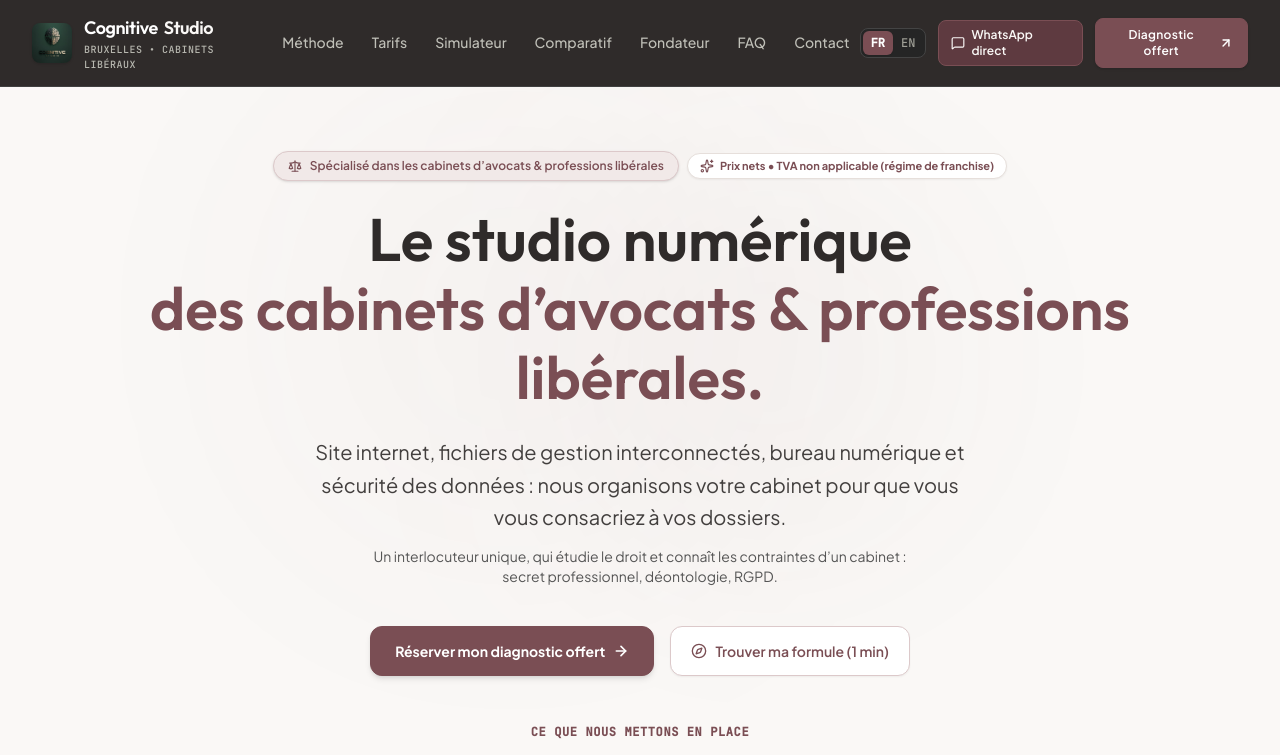
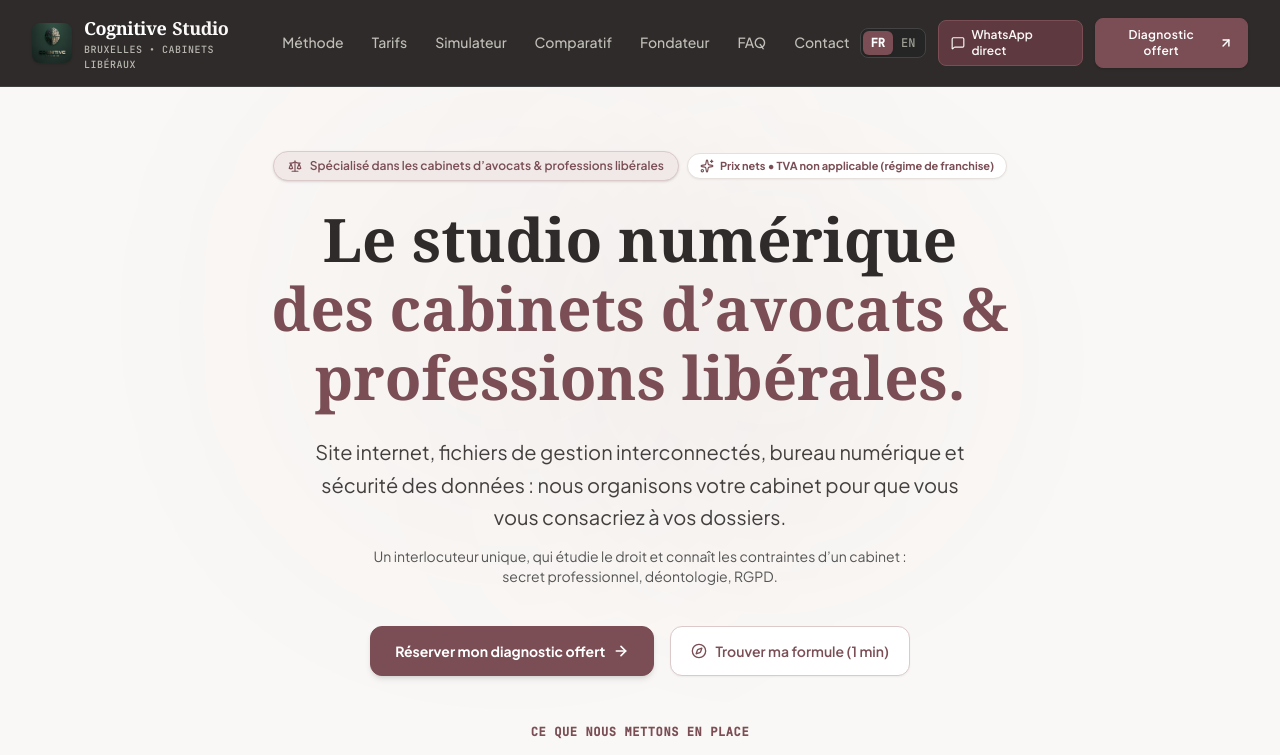
Before and after one commit to smaistri22/cognitive-studio-site, a React (Vite) app: page / in a window 1280 px wide. Shown: the top 755 px of the page. Built offline with nearby package versions, Linux system fonts and the light colour scheme.

Commit message:
Modèle sobre bordeaux : thème et typographie

```diff
--- a/src/App.tsx
+++ b/src/App.tsx
@@ -40,7 +40,7 @@ function AppContent() {
   };
 
   return (
-    <div className="min-h-screen bg-[#e0e0db] text-[#333333] flex flex-col font-sans selection:bg-[#6b2a33] selection:text-white">
+    <div className="min-h-screen bg-[#faf8f6] text-[#2f2b2a] flex flex-col font-sans selection:bg-[#7a4e54] selection:text-white">
 
       {/* Main Header with Navigation, Direct Actions & Language Switcher */}
       <Header
--- a/src/index.css
+++ b/src/index.css
@@ -2,42 +2,42 @@
 
 @theme {
   --font-sans: "Plus Jakarta Sans", system-ui, -apple-system, BlinkMacSystemFont, "Segoe UI", Roboto, sans-serif;
-  --font-display: "Outfit", system-ui, -apple-system, BlinkMacSystemFont, "Segoe UI", Roboto, sans-serif;
+  --font-display: "Source Serif 4", Georgia, "Times New Roman", serif, "Outfit", system-ui, -apple-system, BlinkMacSystemFont, "Segoe UI", Roboto, sans-serif;
   --font-mono: "JetBrains Mono", monospace;
 
-  /* Palette principale officielle : #e0e0db (Pierre/Sable) ; #6b2a33 (Bordeaux Cognitif) ; #333333 (Anthracite) */
-  --color-pine: #6b2a33;
-  --color-pine-deep: #6b2a33;
-  --color-pine-dark: #4e1e25;
-  --color-pine-hover: #5a232b;
-  --color-pine-soft: #dcc2c5;
-  --color-pine-tint: #f0e3e4;
+  /* Palette principale officielle : #faf8f6 (Ivoire) ; #7a4e54 (Bordeaux sobre) ; #2f2b2a (Anthracite) */
+  --color-pine: #7a4e54;
+  --color-pine-deep: #7a4e54;
+  --color-pine-dark: #5e3a40;
+  --color-pine-hover: #6a434a;
+  --color-pine-soft: #dcc9ca;
+  --color-pine-tint: #f1e9e8;
 
-  --color-charcoal: #333333;
-  --color-charcoal-dark: #333333;
-  --color-charcoal-nav: #333333;
-  --color-charcoal-body: #333333;
+  --color-charcoal: #2f2b2a;
+  --color-charcoal-dark: #2f2b2a;
+  --color-charcoal-nav: #2f2b2a;
+  --color-charcoal-body: #2f2b2a;
   --color-charcoal-muted: #555555;
   --color-charcoal-border: #444444;
 
-  --color-stone: #e0e0db;
-  --color-stone-canvas: #e0e0db;
-  --color-stone-surface: #eaeae5;
+  --color-stone: #faf8f6;
+  --color-stone-canvas: #faf8f6;
+  --color-stone-surface: #f3efec;
   --color-stone-card: #ffffff;
-  --color-stone-border: #cfcfc7;
-  --color-stone-accent: #e0e0db;
+  --color-stone-border: #e6dfdb;
+  --color-stone-accent: #faf8f6;
 }
 
 html {
   scroll-behavior: smooth;
   font-family: var(--font-sans);
-  color: #333333;
-  background-color: #e0e0db;
+  color: #2f2b2a;
+  background-color: #faf8f6;
 }
 
 body {
-  background-color: #e0e0db;
-  color: #333333;
+  background-color: #faf8f6;
+  color: #2f2b2a;
   margin: 0;
   padding: 0;
 }
@@ -47,6 +47,6 @@ body {
 @layer base {
   h1, h2, h3, h4, h5, h6, .font-display {
     font-family: var(--font-display);
-    color: #333333;
+    color: #2f2b2a;
   }
 }
```
